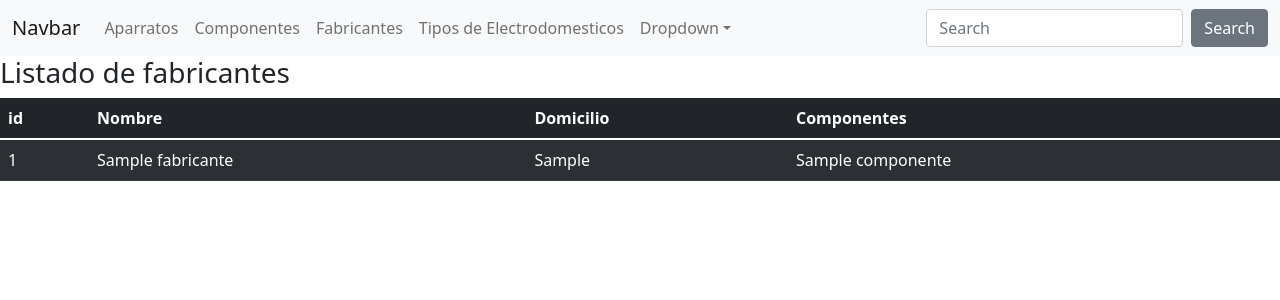
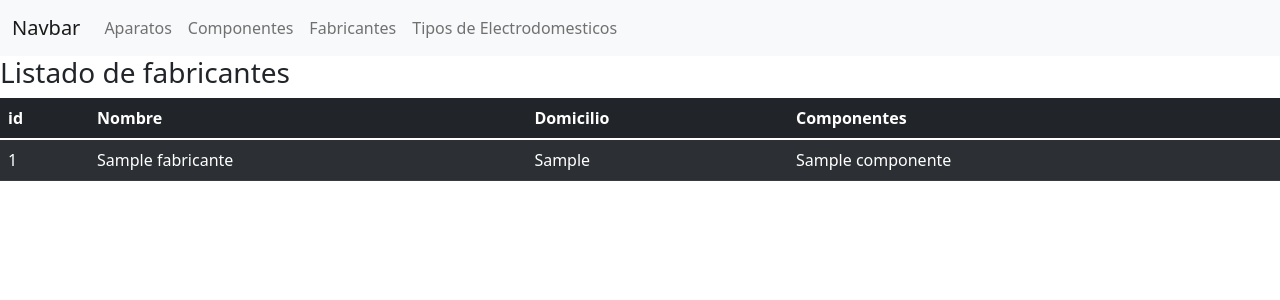
Before and after one commit to Adrian-Bravo/BaseTaller, a Django app: page /fabricantes/ in a window 1280 px wide. Shown: the top 300 px of the page. Run offline with Django 3.2, Linux system fonts and the light colour scheme; tables that the repository leaves empty hold one stand-in row (values such as "Sample post"); some libraries are stand-ins or nearby versions.

Commit message:
Actualice cosas de base

```diff
--- a/EmpresaElectro/settings.py
+++ b/EmpresaElectro/settings.py
@@ -81,7 +81,7 @@ WSGI_APPLICATION = 'EmpresaElectro.wsgi.application'
 
 DATABASES = {
     'default': {
-        'ENGINE': 'django.db.backends.sqlite3',
+        'ENGINE': 'django.db.backends.mysql',
         'NAME': 'db_almacen',
         'USER': 'root',
         'PASSWORD': 'Almacen08#',
--- a/templates/base/base.html
+++ b/templates/base/base.html
@@ -24,7 +24,7 @@
                 </a>
               </li> -->
               <li class="nav-item">
-                <a class="nav-link" href="#">Aparratos</a>
+                <a class="nav-link" href="#">Aparatos</a>
               </li>
               <li class="nav-item">
                 <a class="nav-link" href="#">Componentes</a>
@@ -35,21 +35,7 @@
               <li class="nav-item">
                 <a class="nav-link" href="#">Tipos de Electrodomesticos</a>
               </li>
-              <li class="nav-item dropdown">
-                <a class="nav-link dropdown-toggle" data-bs-toggle="dropdown" href="#" role="button" aria-haspopup="true" aria-expanded="false">Dropdown</a>
-                <div class="dropdown-menu">
-                  <a class="dropdown-item" href="#">Action</a>
-                  <a class="dropdown-item" href="#">Another action</a>
-                  <a class="dropdown-item" href="#">Something else here</a>
-                  <div class="dropdown-divider"></div>
-                  <a class="dropdown-item" href="#">Separated link</a>
-                </div>
-              </li>
             </ul>
-            <form class="d-flex">
-              <input class="form-control me-sm-2" type="text" placeholder="Search">
-              <button class="btn btn-secondary my-2 my-sm-0" type="submit">Search</button>
-            </form>
           </div>
         </div>
       </nav>
```
Also changed, not shown: db.sqlite3, 2 other files.
